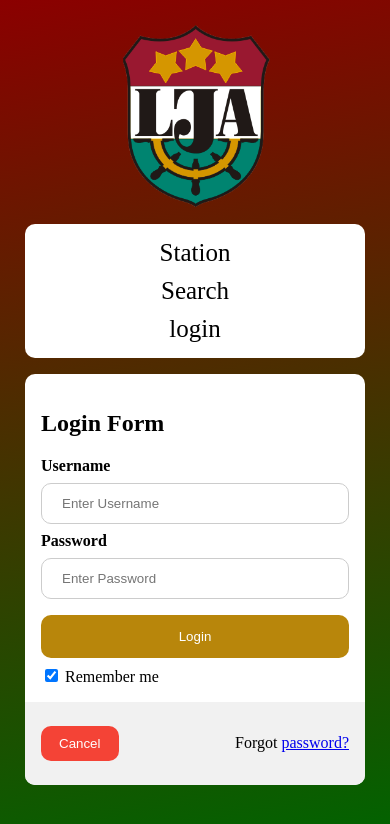
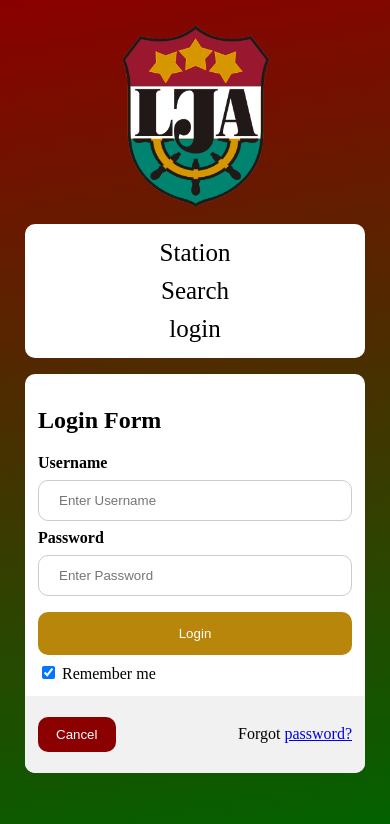
Before and after one commit to BastiaanMeijer2002/LatvianMaritmeAcademyFront-end, an Angular app in the folder my-app/: page /login in a window 390 px wide. Shown: the top 824 px of the page. Built offline with nearby package versions, Linux system fonts and the light colour scheme.

Commit message:
Design verbeterd

```diff
--- a/my-app/src/app/login/login.component.css
+++ b/my-app/src/app/login/login.component.css
@@ -33,11 +33,11 @@
   .cancelbtn {
     width: auto;
     padding: 10px 18px;
-    background-color: #f44336;
+    background-color: darkred;
   }
 
   .container {
-    padding: 16px;
+    padding: 13px;
     border-radius: 0px 0px 10px 10px;
   }
 
```
